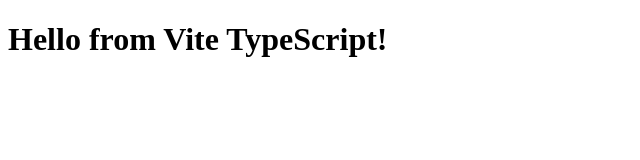
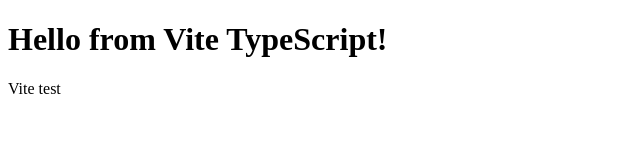
Before and after one commit to maheshbhandari433/type-vite, a website built with Vite: page index.html in a window 1280 px wide. Shown: the full height of the page, 0-640 px from the left. Built offline with nearby package versions, Linux system fonts and the light colour scheme.

Commit message:
Testing vite conf

```diff
--- a/index.html
+++ b/index.html
@@ -8,6 +8,8 @@
 <body>
   <h1>Hello from Vite TypeScript!</h1>
 
+  <p>Vite test</p>
+
   <script src="./index.ts" type="module"></script>
 </body>
 </html>
```
Also changed, not shown: 1 other file.
